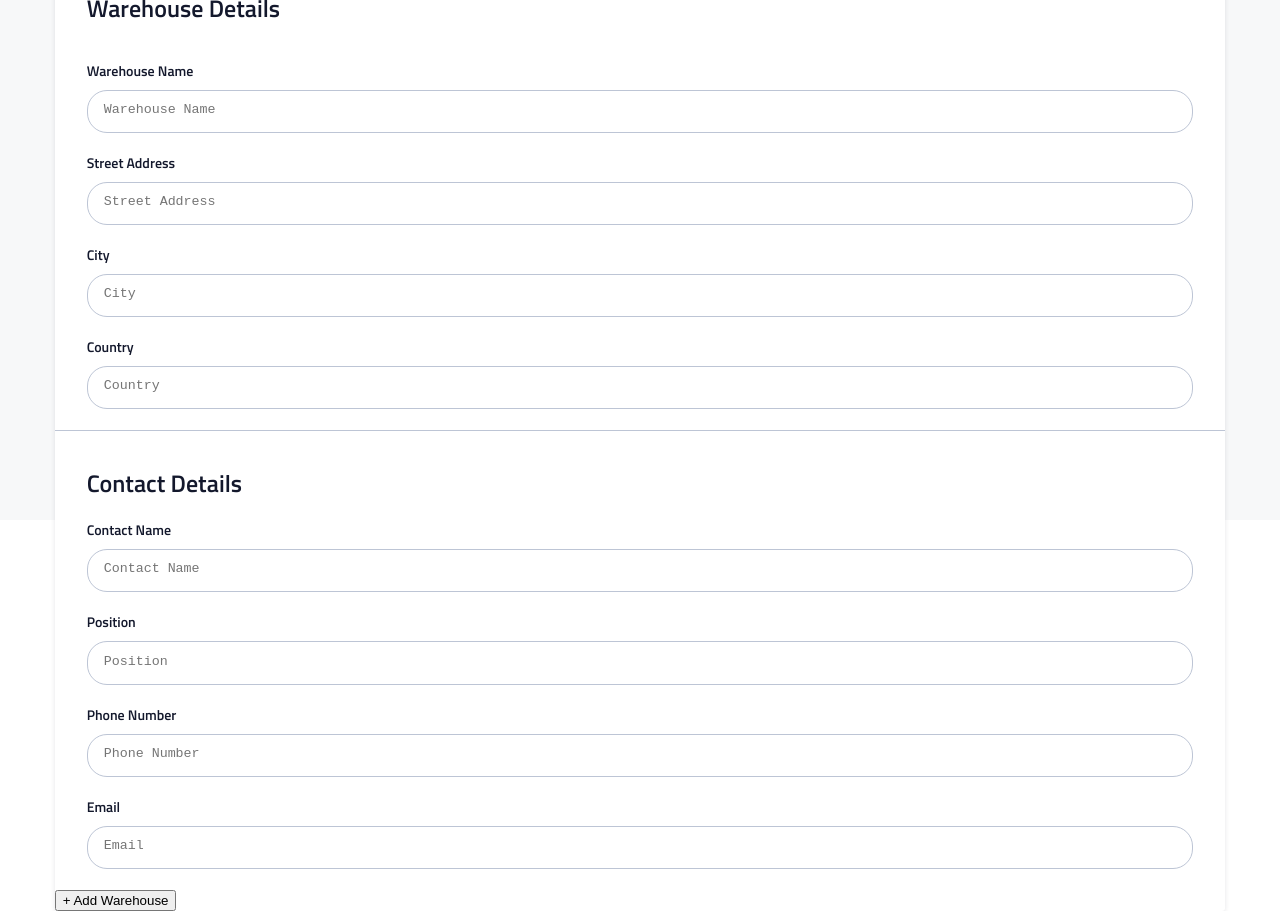
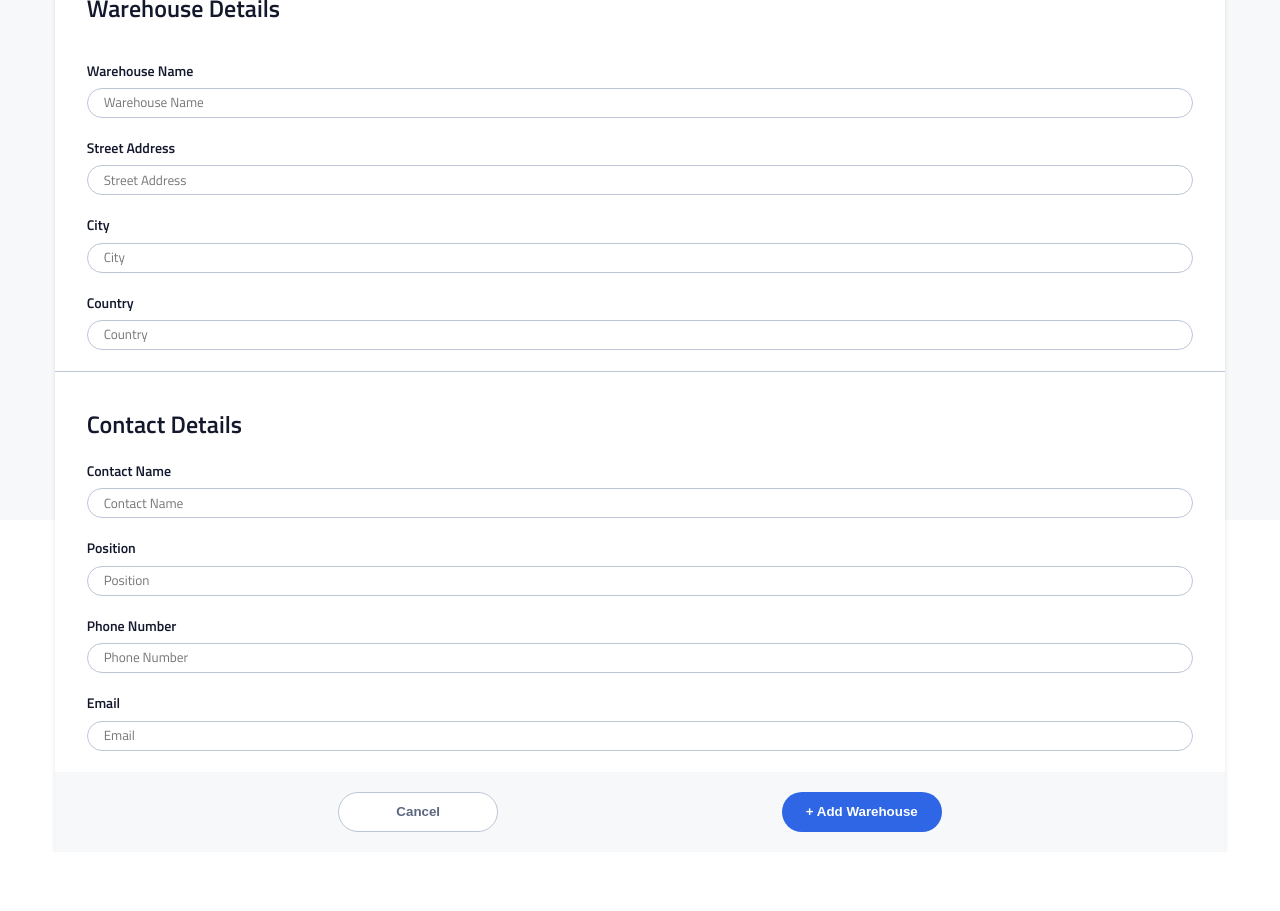
Before and after one commit to auditie/InStock-Client, a React (Create React App) app: page /inventory/add in a window 1280 px wide. Shown: the part 280-1191 px from the top of the page. After the commit the page ends 1132 px from the top, so only its background shows below. Built offline with nearby package versions, Linux system fonts and the light colour scheme.

Commit message:
styled add warehosue section, need to figure out font and why footer isnt showing

```diff
--- a/src/App.scss
+++ b/src/App.scss
@@ -1,7 +1,7 @@
 @use './styles/partials/mixins';
 @use './styles/partials/variables';
-// @use '../../styles/partials/fonts';
-// @use '../../styles/partials/global';
+@use './styles/partials/fonts';
+@use './styles/partials/global';
 
 .App {
   text-align: center;
--- a/src/components/AddWarehouse/AddWarehouse.js
+++ b/src/components/AddWarehouse/AddWarehouse.js
@@ -39,9 +39,11 @@ class AddWarehouse extends React.Component {
                         <h3 className="add-warehouse__labels" >Email</h3>
                         <textarea type="text" placeholder="Email" ></textarea>
                     </div>
-                    <div>
-                        <button type="submit">+ Add Warehouse</button>
+                    <div className="add-warehouse__submit" >
                         {/* <Link to="/">Cancel</Link> */}
+                        <button className="add-warehouse__submit--cancel">Cancel</button>
+                        <button className="add-warehouse__submit--add" type="submit">+ Add Warehouse</button>
+
                     </div>
 
                 </form>
--- a/src/components/AddWarehouse/AddWarehouse.scss
+++ b/src/components/AddWarehouse/AddWarehouse.scss
@@ -1,14 +1,17 @@
 @use '../../styles/partials/mixins';
 @use '../../styles/partials/variables';
-// @use '../../styles/partials/fonts';
-// @use '../../styles/partials/global';
+@use '../../styles/partials/fonts';
+@use '../../styles/partials/global';
 
 textarea {
+    font-family: 'Titillium-Web';
+    overflow: hidden;
     resize: none;
     border-radius: 20px;
     border-color: variables.$Cloud;
     width: 100%;
-    padding: 0.7rem 0 0 1rem;
+    height: 30px;
+    padding: 0.2rem 0 0 1rem;;
 }
 
 .add-warehouse {
@@ -34,7 +37,39 @@ textarea {
     }
 
     &__labels {
-        margin-bottom: 0.5rem;
+       margin-bottom: 0.4rem;
     }
 
+    &__submit {
+        height: 80px;
+        display: flex;
+        justify-content: space-evenly;
+        align-items: center;
+        background-color: variables.$Light-Grey;
+
+        &--add {
+            height: 2.5rem;
+            // padding: 0.5rem 1rem;
+            font-weight: 600;
+            background-color: variables.$Instock-Indigo;
+            color: variables.$White;
+            border: none;
+            border-radius: 20px;
+            width: 10rem;
+        }
+
+        &--cancel {
+            height: 2.5rem;
+            // padding: 0.5rem 1rem;
+            font-weight: 600;
+            background-color: variables.$White;
+            color: variables.$Slate;
+            border: 0.05rem solid variables.$Cloud;
+            border-radius: 20px;
+            width: 10rem;
+        }
+
+    }
+
+
 }
--- a/src/components/Header/Header.scss
+++ b/src/components/Header/Header.scss
@@ -1,7 +1,7 @@
 @use '../../styles/partials/mixins';
 @use '../../styles/partials/variables';
-
-
+@use '../../styles/partials/fonts';
+@use '../../styles/partials/global';
 
 .header {
     background-color: variables.$Graphite;
```
